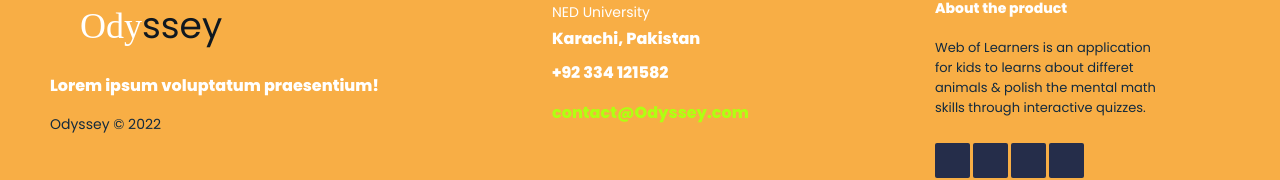
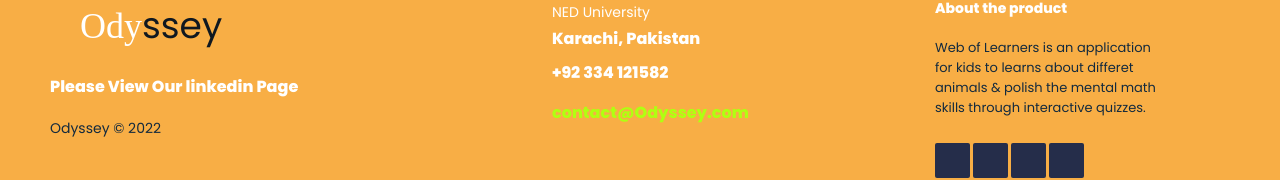
Before and after one commit to MUSSAFARA-RIAZ/EC-PROJECT-, a React (Create React App) app: page /blog in a window 1280 px wide. Shown: the part 1746-1926 px from the top of the page. Built offline with nearby package versions, Linux system fonts and the light colour scheme.

Commit message:
update footer

```diff
--- a/src/Components/Footer.jsx
+++ b/src/Components/Footer.jsx
@@ -13,7 +13,7 @@ export default function Footer() {
 				<h3>Ody<span>ssey</span></h3>
 
 				<p class="footer-links">
-    <p style={{color:"white"}}>Lorem ipsum  voluptatum praesentium!</p>
+    <p style={{color:"white"}}><a href="https://www.linkedin.com/company/techtutor/" target='_blank'>Please View Our linkedin Page</a></p>
 				</p>
 
 				<p class="footer-company-name">Odyssey &copy; 2022</p>
```
